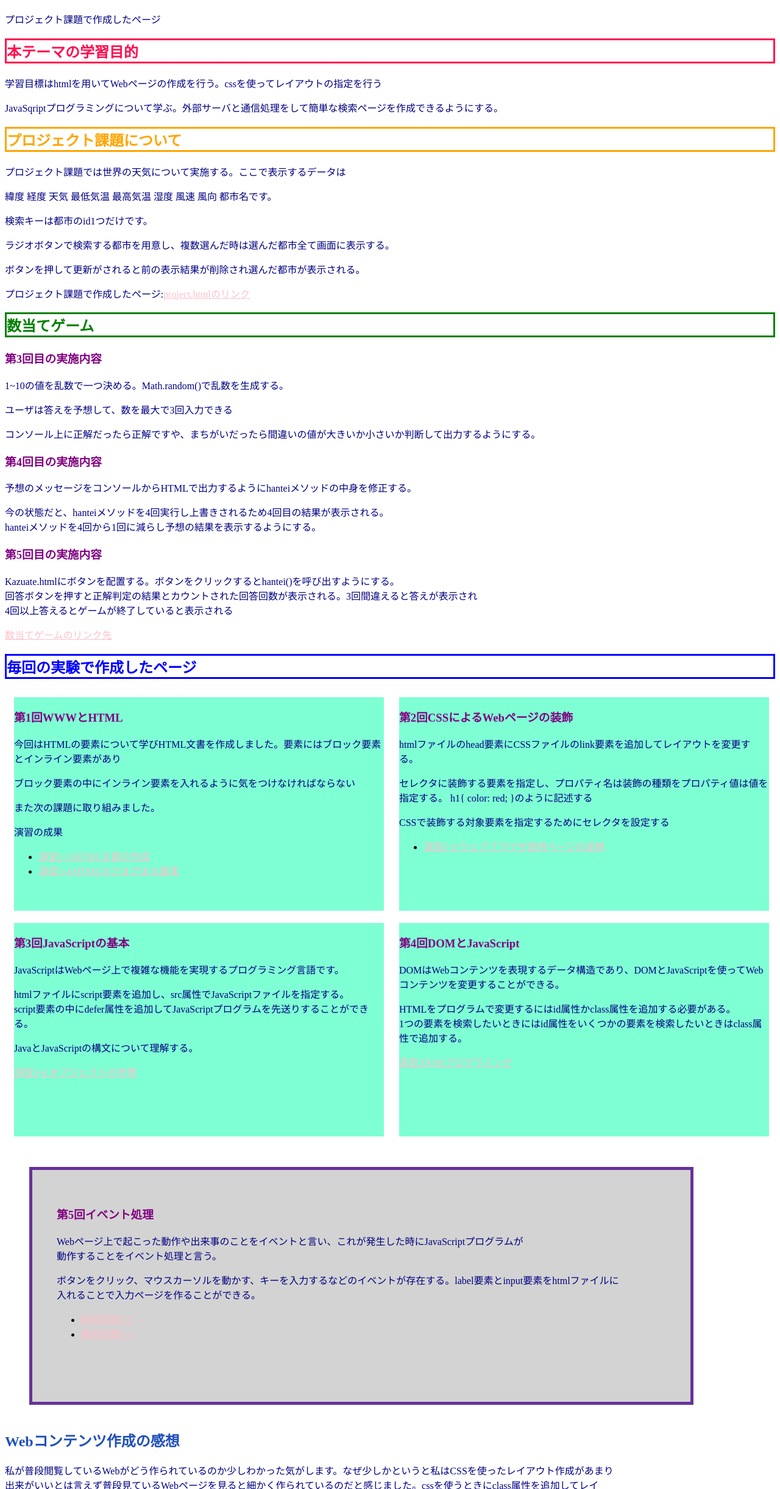
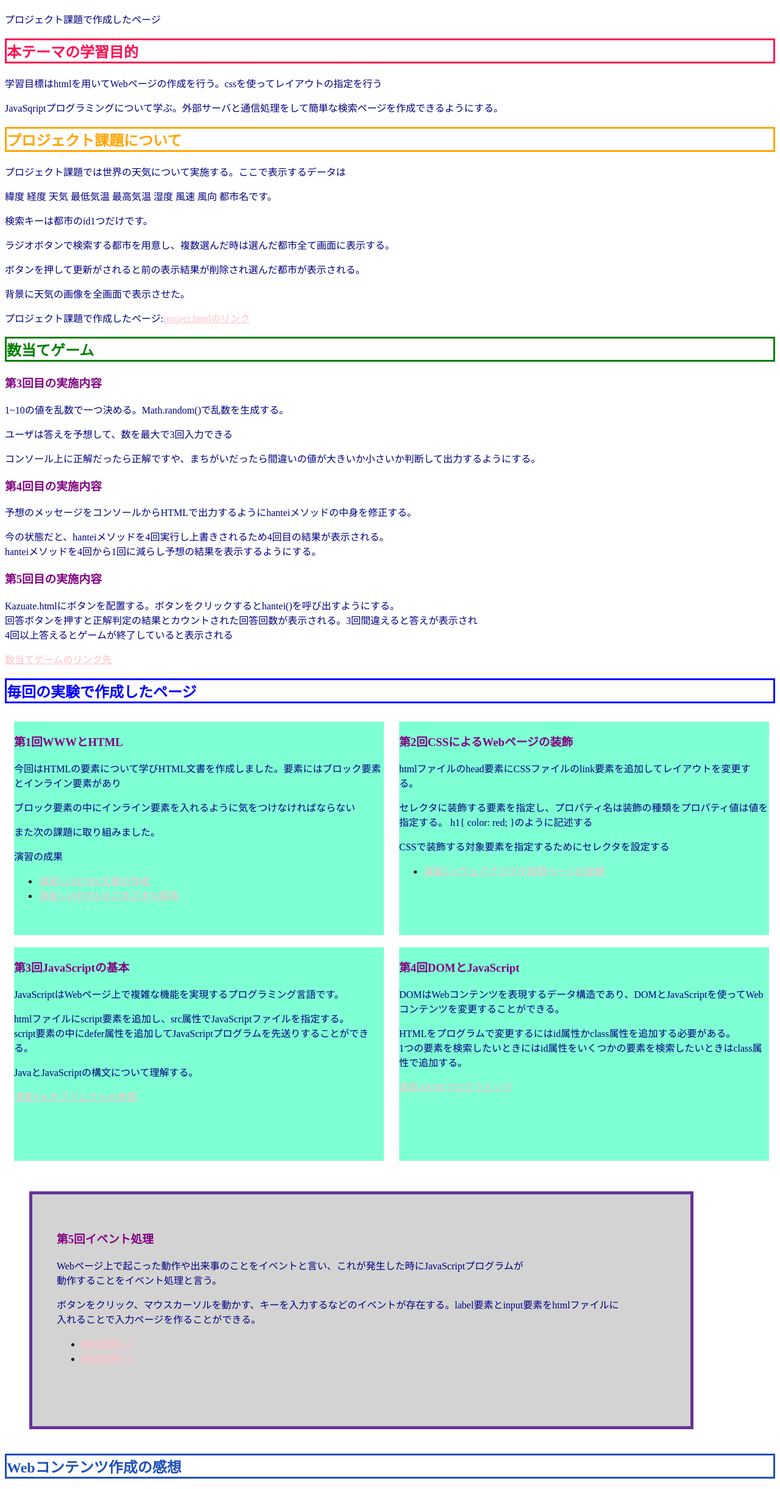
Before and after one commit to G285052022/medialabo, a plain HTML site: page index.html in a window 1280 px wide. Shown: the part 70-2511 px from the top of the page at 61% size. Drawn offline with Linux system fonts and the light colour scheme.

Commit message:
レポート

```diff
--- a/index.html
+++ b/index.html
@@ -18,6 +18,7 @@
         <p>検索キーは都市のid1つだけです。</p>
         <p>ラジオボタンで検索する都市を用意し、複数選んだ時は選んだ都市全て画面に表示する。</p>
         <p>ボタンを押して更新がされると前の表示結果が削除され選んだ都市が表示される。</p>
+        <p>背景に天気の画像を全画面で表示させた。</p>
         <p>プロジェクト課題で作成したページ:<a href="project.html" target="_blank" >project.htmlのリンク</a></p>
     <h2 class="kazuate">数当てゲーム</h2>
     <h3>第3回目の実施内容</h3>
--- a/style.css
+++ b/style.css
@@ -22,6 +22,7 @@ h2.jikken{
     color: blue;
 }
 h2.kanso{
+    border:solid #2050BB;
     color:#2050BB;
 }
 div#zentai {
@@ -52,6 +53,7 @@ a:hover{
 }
 
 h3{
+
     color: purple;
 }
 .box {
```
